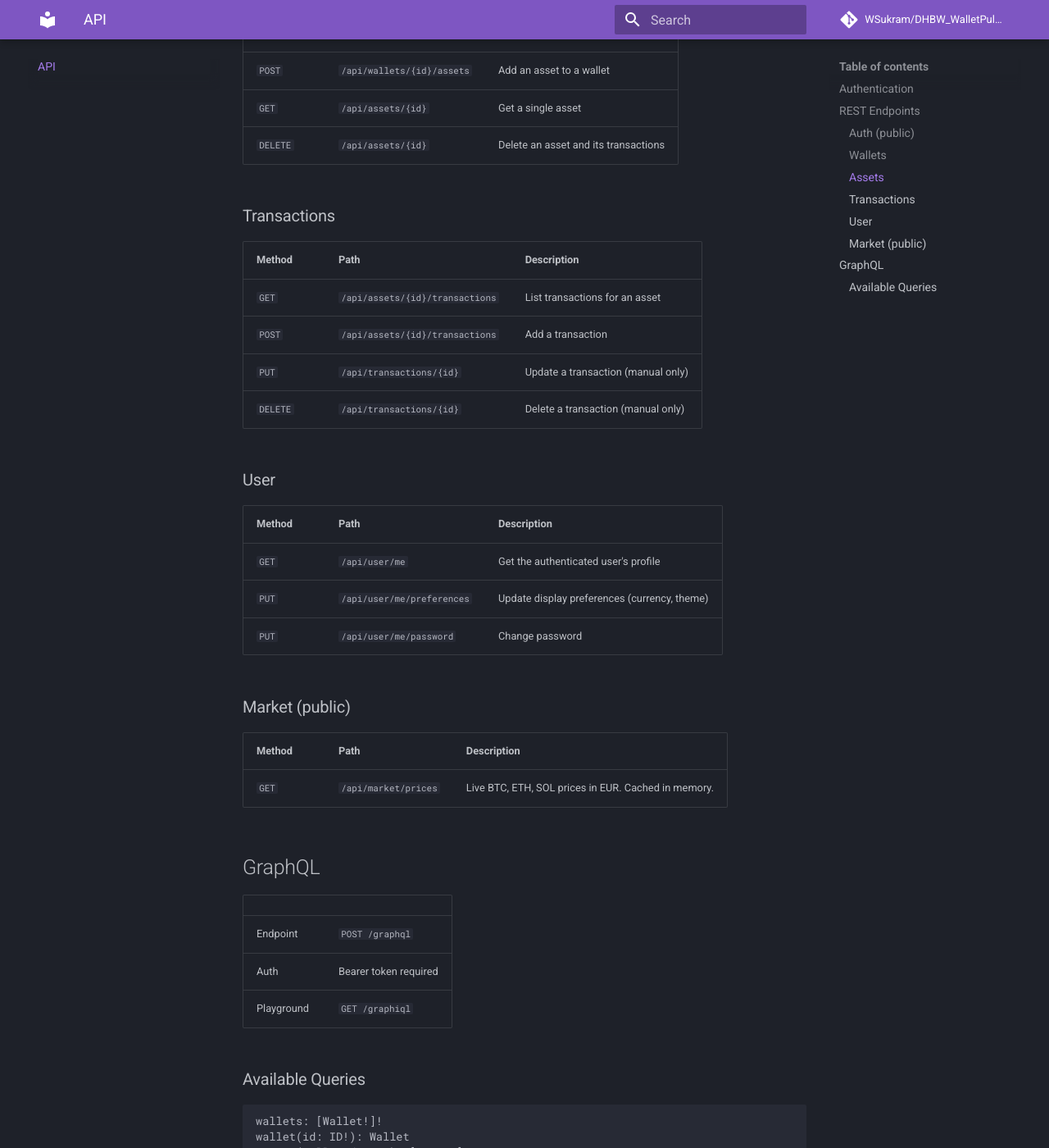
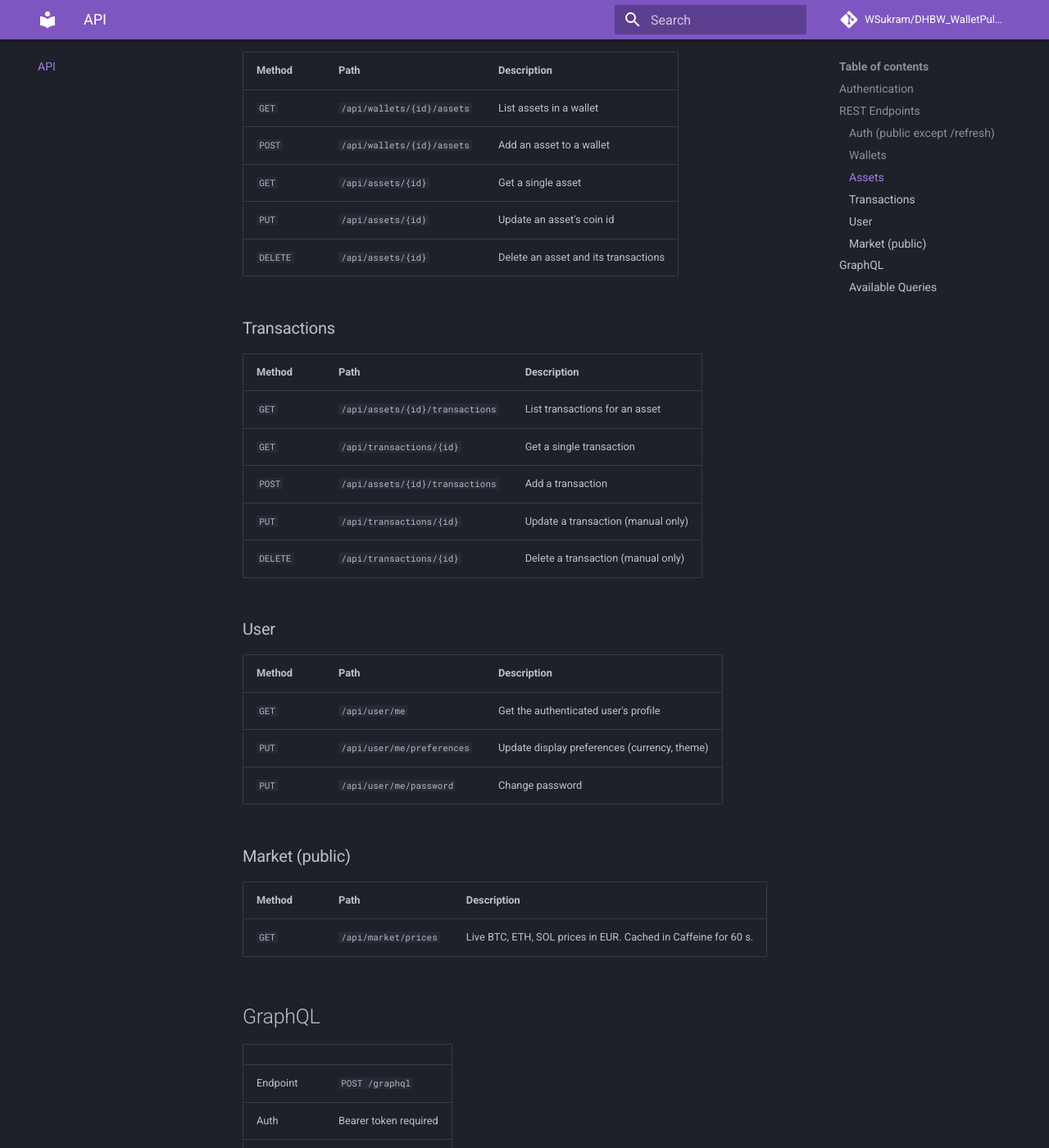
Before and after one commit to WSukram/DHBW_WalletPulse, an MkDocs documentation site: the page built from docs/api.md, in a window 1280 px wide and 1400 px high, scrolled down 1255 px. Shown: the whole window at 82% size. Built offline with MkDocs 1.6.1 and Material for MkDocs 9.7.7, drawn with Linux system fonts in a browser that asks for light colours; comment, search, counter and statistics services are not loaded; some of the changed text lies outside the part shown.

Commit message:
docs: sync drift — SB4, real endpoints, real config classes, Caffeine cache, correct CI/CD trigger scope

```diff
--- a/docs/api.md
+++ b/docs/api.md
@@ -8,18 +8,20 @@
 
 ## REST Endpoints
 
-### Auth (public)
+### Auth (public except `/refresh`)
 
 | Method | Path | Description |
 |---|---|---|
 | `POST` | `/api/auth/register` | Create a new user account |
 | `POST` | `/api/auth/login` | Authenticate and receive a JWT |
+| `POST` | `/api/auth/refresh` | Issue a fresh JWT (requires the current one) |
 
 ### Wallets
 
 | Method | Path | Description |
 |---|---|---|
 | `GET` | `/api/wallets` | List all wallets for the authenticated user |
+| `GET` | `/api/wallets/{id}` | Get a single wallet |
 | `POST` | `/api/wallets` | Create a new wallet |
 | `PUT` | `/api/wallets/{id}` | Update a wallet |
 | `DELETE` | `/api/wallets/{id}` | Delete a wallet and all its assets |
@@ -33,6 +35,7 @@
 | `GET` | `/api/wallets/{id}/assets` | List assets in a wallet |
 | `POST` | `/api/wallets/{id}/assets` | Add an asset to a wallet |
 | `GET` | `/api/assets/{id}` | Get a single asset |
+| `PUT` | `/api/assets/{id}` | Update an asset's coin id |
 | `DELETE` | `/api/assets/{id}` | Delete an asset and its transactions |
 
 ### Transactions
@@ -40,6 +43,7 @@
 | Method | Path | Description |
 |---|---|---|
 | `GET` | `/api/assets/{id}/transactions` | List transactions for an asset |
+| `GET` | `/api/transactions/{id}` | Get a single transaction |
 | `POST` | `/api/assets/{id}/transactions` | Add a transaction |
 | `PUT` | `/api/transactions/{id}` | Update a transaction (manual only) |
 | `DELETE` | `/api/transactions/{id}` | Delete a transaction (manual only) |
@@ -56,7 +60,7 @@
 
 | Method | Path | Description |
 |---|---|---|
-| `GET` | `/api/market/prices` | Live BTC, ETH, SOL prices in EUR. Cached in memory. |
+| `GET` | `/api/market/prices` | Live BTC, ETH, SOL prices in EUR. Cached in Caffeine for 60 s. |
 
 ## GraphQL
 
```
Also changed, not shown: README.md (+3 -3 lines), docs/architecture.md (+2 -2 lines), docs/docker.md (+2 -6 lines), docs/frontend.md (+5 -4 lines), docs/index.md (+1 -1 lines).
